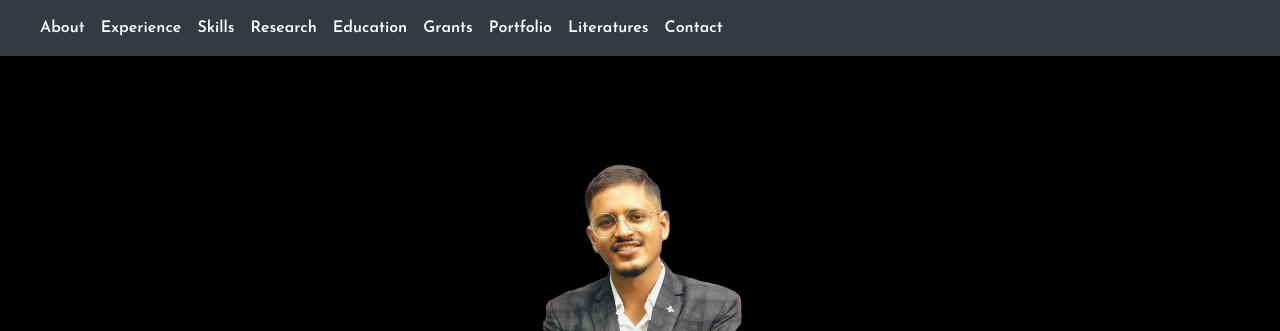
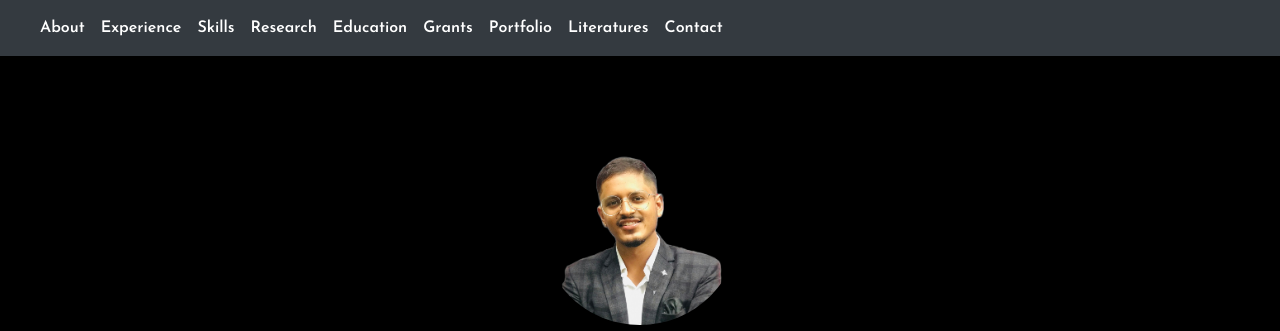
Before and after one commit to idioticode/home, a plain HTML site: page index.html in a window 1280 px wide. Shown: the top 331 px of the page. Drawn offline with Linux system fonts and the light colour scheme; a script that the page names is missing.

Commit message:
Update style.css

```diff
--- a/css/style.css
+++ b/css/style.css
@@ -647,8 +647,8 @@ color: white
 /* Container for the circular image */
 .image-circle {
     display: inline-block; /* Allows the container to shrink to fit the image */
-    width: 250px; /* Adjust size as needed */
-    height: 250px; /* Adjust size as needed */
+    width: 200px; /* Adjust size as needed */
+    height: 200px; /* Adjust size as needed */
     border-radius: 50%; /* Makes the container circular */
     overflow: hidden; /* Ensures image is clipped to the circular container */
     margin: 0 auto; /* Centers the container */
```
